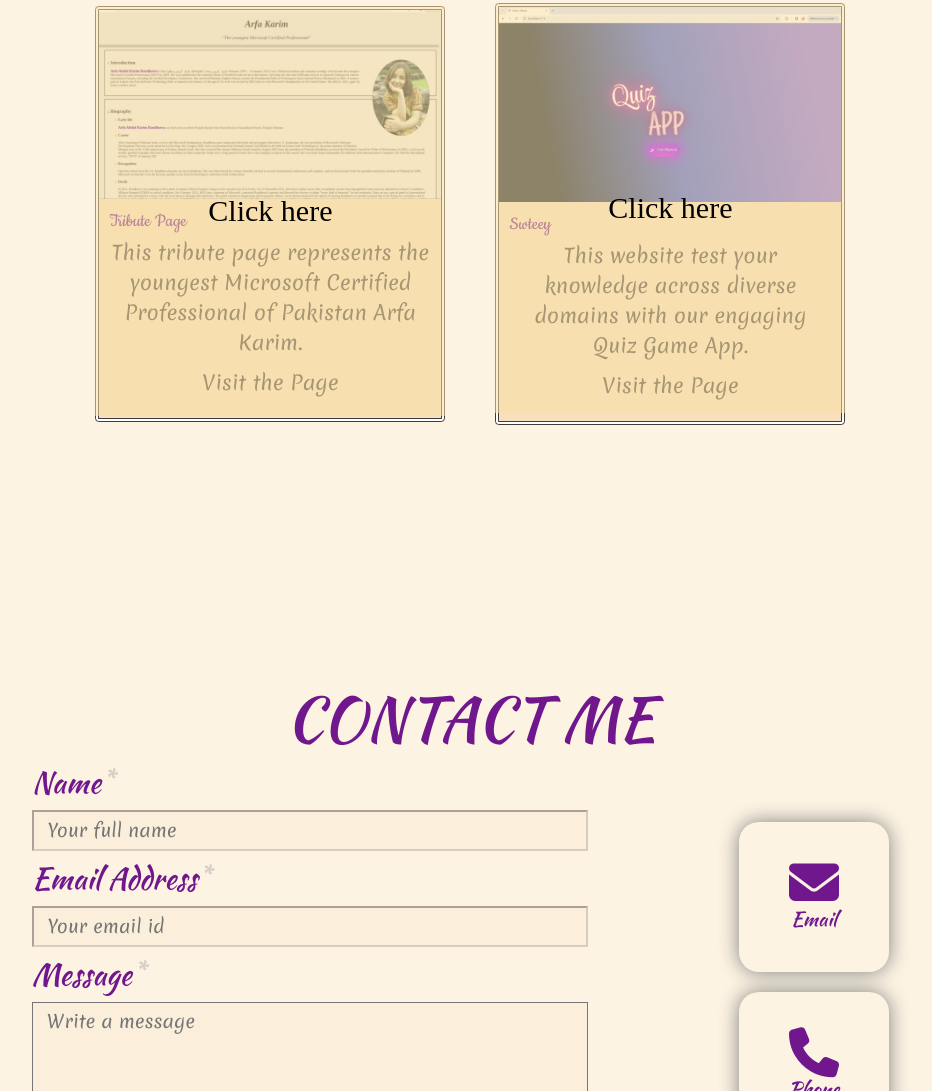
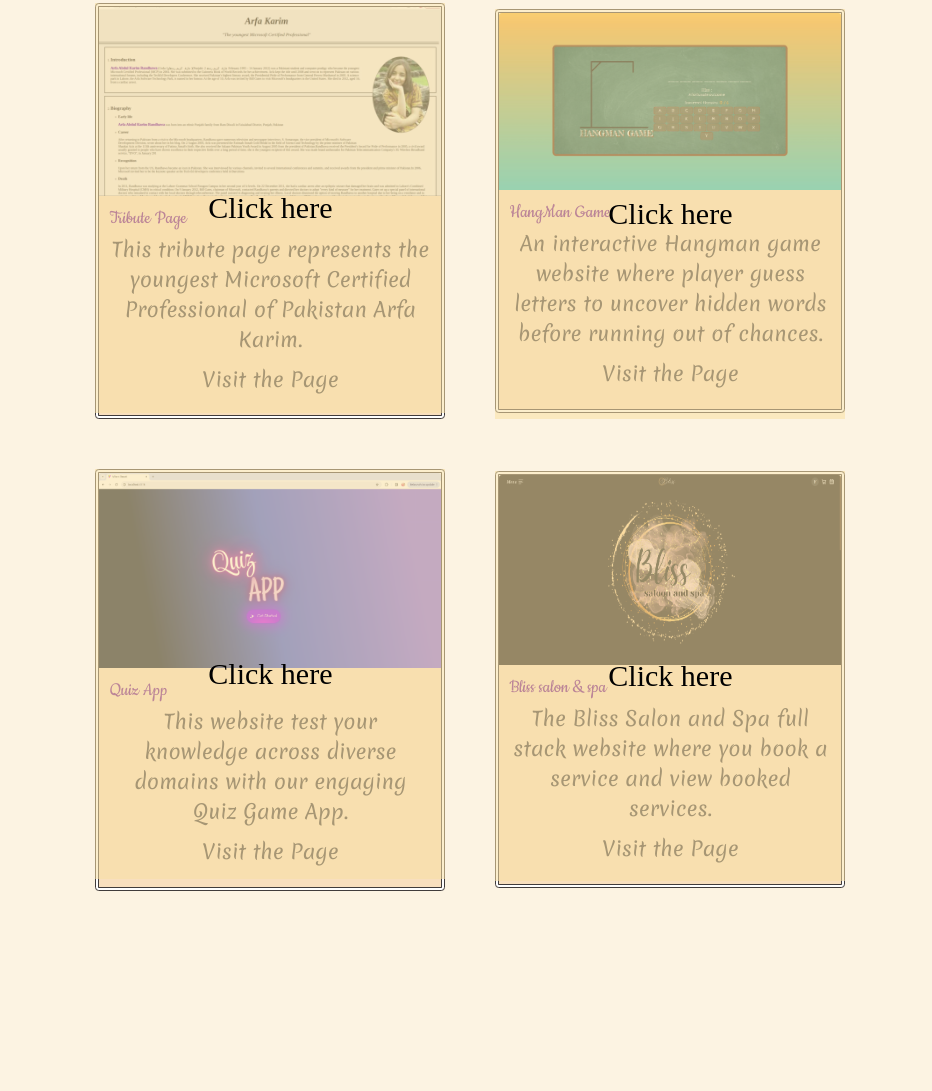
Before and after one commit to Yusra-Ahmad/web-portfolio, a website built with Parcel: page src/index.html in a window 1280 px wide. Shown: the part 2695-3786 px from the top of the page, without its empty margins (240-1172 px from the left). Built offline with nearby package versions, Linux system fonts and the light colour scheme; a web font is replaced by a local one.

Commit message:
added project

```diff
--- a/src/index.html
+++ b/src/index.html
@@ -174,6 +174,29 @@
             </div>
             <div class="Click">
               <a
+                href="https://yusra-ahmad.github.io/HangMan-Game/"
+
+              >
+                <div class="cover-dis"><h4>Click here</h4></div>
+                <div class="card" style="width: 35rem">
+                  <img
+                    src="./img/HANGMAN (1).jpeg"
+                    class="card-img-top"
+                    alt="website"
+                  />
+                  <div class="card-body">
+                    <h5 class="card-title">HangMan Game</h5>
+                    <p class="card-text">
+                      An interactive Hangman game website where player guess letters to uncover hidden words before running out of chances.
+                    </p>
+                    <p>Visit the Page</p>
+                  </div>
+                </div>
+              </a>
+            </div>
+            <!-- ------------------------------------------ -->
+            <div class="Click">
+              <a
                 href="https://quiz-game-umber.vercel.app/"
 
               >
@@ -185,9 +208,33 @@
                     alt="website"
                   />
                   <div class="card-body">
-                    <h5 class="card-title">Swteey</h5>
+                    <h5 class="card-title">Quiz App</h5>
                     <p class="card-text">
                       This website test your knowledge across diverse domains with our engaging Quiz Game App.
+                    </p>
+                    <p>Visit the Page</p>
+                  </div>
+                </div>
+              </a>
+            </div>
+            <!-- ----------------------------------------------- -->
+            <div class="Click">
+              <a
+                href="https://final-project-sug3.onrender.com/"
+
+              >
+                <div class="cover-dis"><h4>Click here</h4></div>
+                <div class="card" style="width: 35rem">
+                  <img
+                    src="./img/bliss-project.png"
+                    class="card-img-top"
+                    alt="website"
+                    style="height: 19rem"
+                  />
+                  <div class="card-body">
+                    <h5 class="card-title">Bliss salon & spa</h5>
+                    <p class="card-text">
+                      The Bliss Salon and Spa full stack website where  you book a service and view booked services.
                     </p>
                     <p>Visit the Page</p>
                   </div>
```
Also changed, not shown: src/img/HANGMAN (1).jpeg (added), src/img/bliss-project.png (added).
